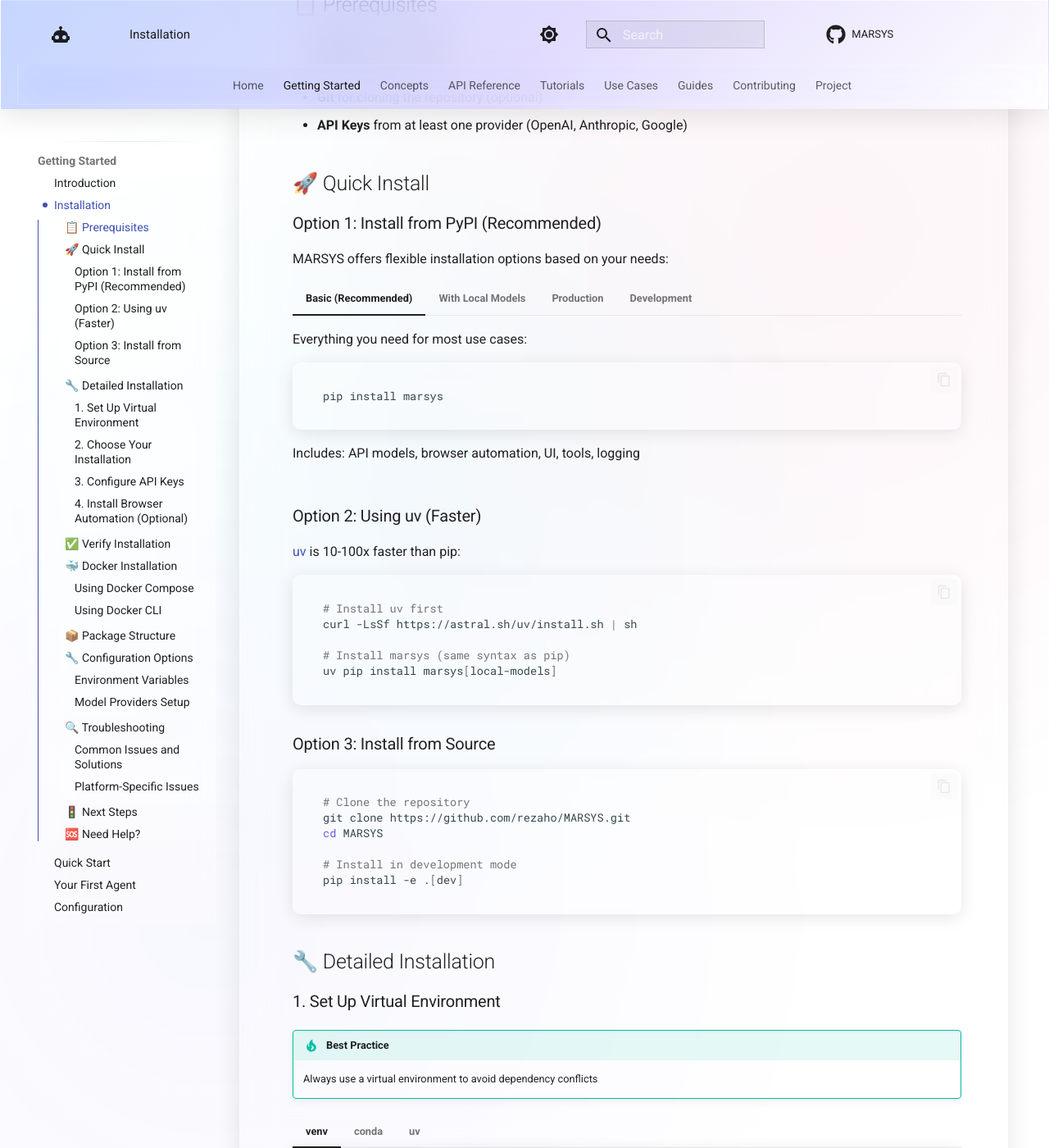
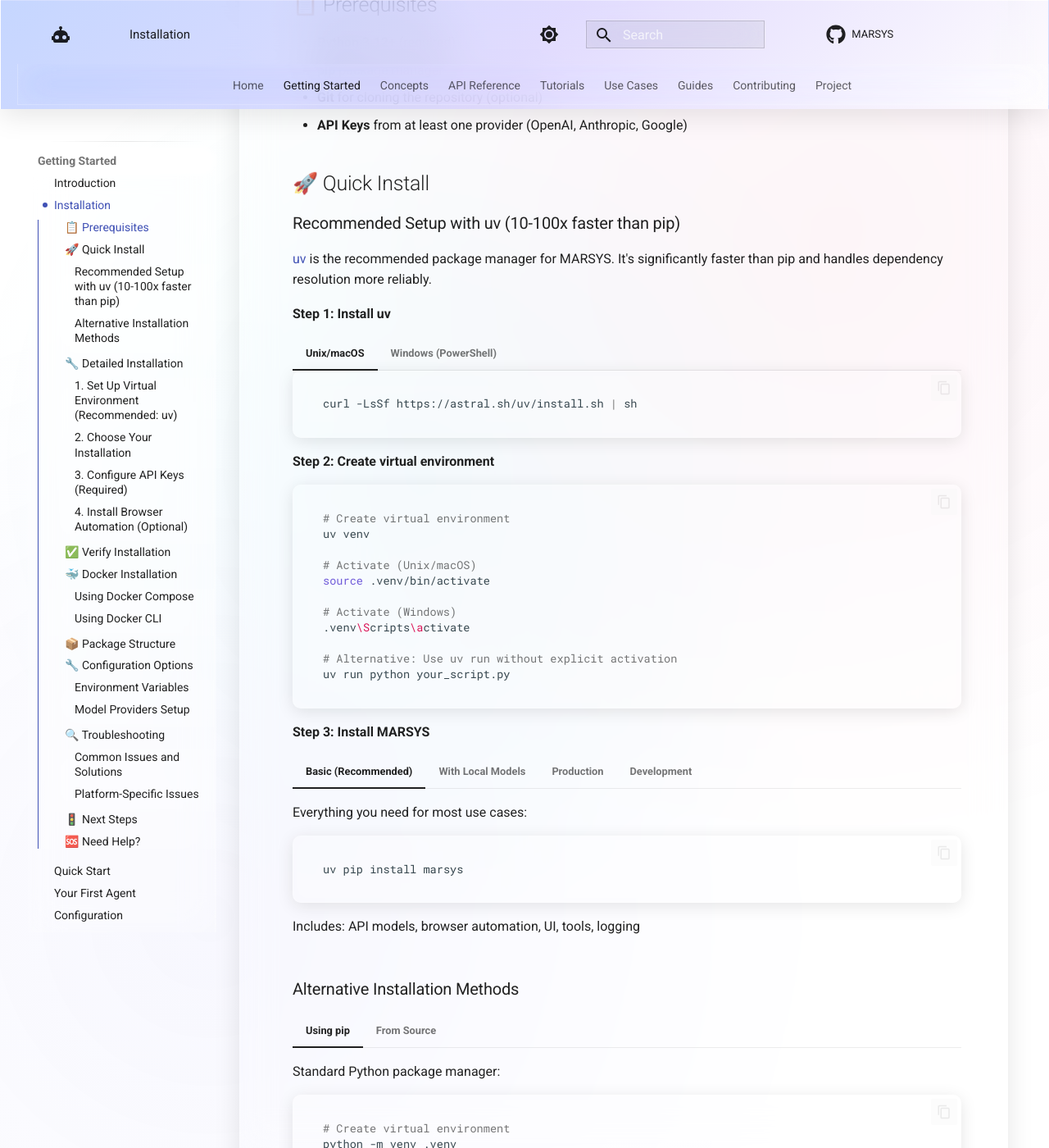
Before and after one commit to rezaho/MARSYS, an MkDocs documentation site: the page built from docs/getting-started/installation.md, in a window 1280 px wide and 1400 px high, scrolled down 443 px. Shown: the whole window at 82% size. Built offline with MkDocs 1.6.1 and Material for MkDocs 9.7.7, drawn with Linux system fonts in a browser that asks for light colours; comment, search, counter and statistics services are not loaded; some of the changed text lies outside the part shown.

Commit message:
Updated installation guides

````diff
--- a/docs/getting-started/installation.md
+++ b/docs/getting-started/installation.md
@@ -11,14 +11,44 @@
 
 ## 🚀 Quick Install
 
-### Option 1: Install from PyPI (Recommended)
+### Recommended Setup with uv (10-100x faster than pip)
 
-MARSYS offers flexible installation options based on your needs:
+[uv](https://github.com/astral-sh/uv) is the recommended package manager for MARSYS. It's significantly faster than pip and handles dependency resolution more reliably.
+
+**Step 1: Install uv**
+
+=== "Unix/macOS"
+    ```bash
+    curl -LsSf https://astral.sh/uv/install.sh | sh
+    ```
+
+=== "Windows (PowerShell)"
+    ```powershell
+    powershell -c "irm https://astral.sh/uv/install.ps1 | iex"
+    ```
+
+**Step 2: Create virtual environment**
+
+```bash
+# Create virtual environment
+uv venv
+
+# Activate (Unix/macOS)
+source .venv/bin/activate
+
+# Activate (Windows)
+.venv\Scripts\activate
+
+# Alternative: Use uv run without explicit activation
+uv run python your_script.py
+```
+
+**Step 3: Install MARSYS**
 
 === "Basic (Recommended)"
     Everything you need for most use cases:
     ```bash
-    pip install marsys
+    uv pip install marsys
     ```
 
     Includes: API models, browser automation, UI, tools, logging
@@ -26,7 +56,7 @@
 === "With Local Models"
     Add PyTorch and Transformers for local LLM/VLM support:
     ```bash
-    pip install marsys[local-models]
+    uv pip install marsys[local-models]
     ```
 
     Includes: Everything in Basic + PyTorch, Transformers, TRL, Datasets
@@ -34,7 +64,7 @@
 === "Production"
     High-performance inference with vLLM:
     ```bash
-    pip install marsys[production]
+    uv pip install marsys[production]
     ```
 
     Includes: vLLM, Flash Attention, Triton, Ninja
@@ -42,69 +72,93 @@
 === "Development"
     Complete setup for contributors:
     ```bash
-    pip install marsys[dev]
+    uv pip install marsys[dev]
     ```
 
     Includes: Everything + testing, linting, documentation tools
 
-### Option 2: Using uv (Faster)
+### Alternative Installation Methods
 
-[uv](https://github.com/astral-sh/uv) is 10-100x faster than pip:
+=== "Using pip"
+    Standard Python package manager:
+    ```bash
+    # Create virtual environment
+    python -m venv .venv
+    source .venv/bin/activate  # Unix/macOS
+    # .venv\Scripts\activate  # Windows
 
-```bash
-# Install uv first
-curl -LsSf https://astral.sh/uv/install.sh | sh
+    # Install MARSYS
+    pip install marsys
+    ```
 
-# Install marsys (same syntax as pip)
-uv pip install marsys[local-models]
-```
-
-### Option 3: Install from Source
-
-```bash
-# Clone the repository
-git clone https://github.com/rezaho/MARSYS.git
-cd MARSYS
-
-# Install in development mode
-pip install -e .[dev]
-```
+=== "From Source"
+    For development or latest changes:
+    ```bash
+    git clone https://github.com/rezaho/MARSYS.git
+    cd MARSYS
+    pip install -e .[dev]
+    ```
 
 ## 🔧 Detailed Installation
 
-### 1. Set Up Virtual Environment
+### 1. Set Up Virtual Environment (Recommended: uv)
 
 !!! tip "Best Practice"
-    Always use a virtual environment to avoid dependency conflicts
+    Always use a virtual environment to avoid dependency conflicts. We recommend **uv** for faster installation.
 
-=== "venv"
+=== "uv (Recommended)"
     ```bash
-    python -m venv marsys-env
-    source marsys-env/bin/activate  # On Windows: marsys-env\Scripts\activate
+    # Create virtual environment
+    uv venv
+
+    # Activate (Unix/macOS)
+    source .venv/bin/activate
+
+    # Activate (Windows)
+    .venv\Scripts\activate
+
+    # Or skip activation and use uv run
+    uv run python your_script.py
+    ```
+
+=== "venv (Standard)"
+    ```bash
+    python -m venv .venv
+    source .venv/bin/activate  # Unix/macOS
+    # .venv\Scripts\activate  # Windows
     ```
 
 === "conda"
     ```bash
-    conda create -n marsys python=3.11
+    conda create -n marsys python=3.12
     conda activate marsys
-    ```
-
-=== "uv"
-    ```bash
-    uv venv
-    source .venv/bin/activate  # On Windows: .venv\Scripts\activate
     ```
 
 ### 2. Choose Your Installation
 
 | Installation | Size | Time | Use Case |
 |-------------|------|------|----------|
-| `pip install marsys` | ~200 MB | 1-2 min | API models + browser + tools ✨ |
-| `pip install marsys[local-models]` | ~2-3 GB | 5-10 min | + Local LLMs/VLMs |
-| `pip install marsys[production]` | ~1 GB | 3-5 min | + High-performance inference |
-| `pip install marsys[dev]` | ~3+ GB | 10-15 min | + Testing & docs tools |
+| `marsys` | ~200 MB | 1-2 min | API models + browser + tools ✨ |
+| `marsys[local-models]` | ~2-3 GB | 5-10 min | + Local LLMs/VLMs |
+| `marsys[production]` | ~1 GB | 3-5 min | + High-performance inference |
+| `marsys[dev]` | ~3+ GB | 10-15 min | + Testing & docs tools |
 
-### 3. Configure API Keys
+Install with uv (recommended):
+```bash
+uv pip install marsys  # or marsys[local-models], etc.
+```
+
+Or with pip:
+```bash
+pip install marsys  # or marsys[local-models], etc.
+```
+
+### 3. Configure API Keys (Required)
+
+!!! warning "Required Step"
+    **You must configure API keys before running any examples.** MARSYS needs at least one API provider configured.
+
+**Method 1: `.env` file (Recommended for development)**
 
 Create a `.env` file in your project root:
 
@@ -114,29 +168,61 @@
 OPENAI_API_KEY="sk-..."           # OpenAI GPT models
 ANTHROPIC_API_KEY="sk-ant-..."    # Claude models
 GOOGLE_API_KEY="AIza..."          # Gemini models
+OPENROUTER_API_KEY="sk-or-..."    # OpenRouter (access to many models)
 
 # Optional: Additional configurations
 HEADLESS=true                      # Browser automation mode
 LOG_LEVEL=INFO                     # Logging verbosity
 ```
 
+MARSYS automatically loads `.env` files using `python-dotenv`.
+
+**Method 2: Environment variables (Recommended for production)**
+
+=== "Unix/macOS/Linux"
+    ```bash
+    export OPENAI_API_KEY="your-key-here"
+    export ANTHROPIC_API_KEY="your-key-here"
+    export GOOGLE_API_KEY="your-key-here"
+    export OPENROUTER_API_KEY="your-key-here"
+    ```
+
+=== "Windows (Command Prompt)"
+    ```cmd
+    set OPENAI_API_KEY=your-key-here
+    set ANTHROPIC_API_KEY=your-key-here
+    set GOOGLE_API_KEY=your-key-here
+    ```
+
+=== "Windows (PowerShell)"
+    ```powershell
+    $env:OPENAI_API_KEY="your-key-here"
+    $env:ANTHROPIC_API_KEY="your-key-here"
+    $env:GOOGLE_API_KEY="your-key-here"
+    ```
+
 !!! warning "Security"
     Never commit `.env` files to version control. Add `.env` to your `.gitignore` file.
 
 ### 4. Install Browser Automation (Optional)
 
-For web scraping and browser agents:
+!!! info "Only for BrowserAgent"
+    **This step is optional** and only required if you plan to use `BrowserAgent` for web automation and scraping.
+
+**Important**: After installing the `playwright` package (included in basic installation), you must separately install browser binaries:
 
 ```bash
-# Install Playwright browsers
+# Install Chromium (recommended - smallest download)
 playwright install chromium
 
-# Install all browsers (Chrome, Firefox, Safari)
+# Or install all browsers (Chrome, Firefox, WebKit)
 playwright install
 
-# Install system dependencies (Linux only)
-playwright install-deps
+# On Linux: Install system dependencies
+playwright install --with-deps chromium
 ```
+
+If you skip this step, BrowserAgent will fail with an error about missing browser binaries. All other MARSYS features will work normally.
 
 ## ✅ Verify Installation
 
````
Also changed, not shown: docs/getting-started/quick-start.md (+73 -4 lines).
